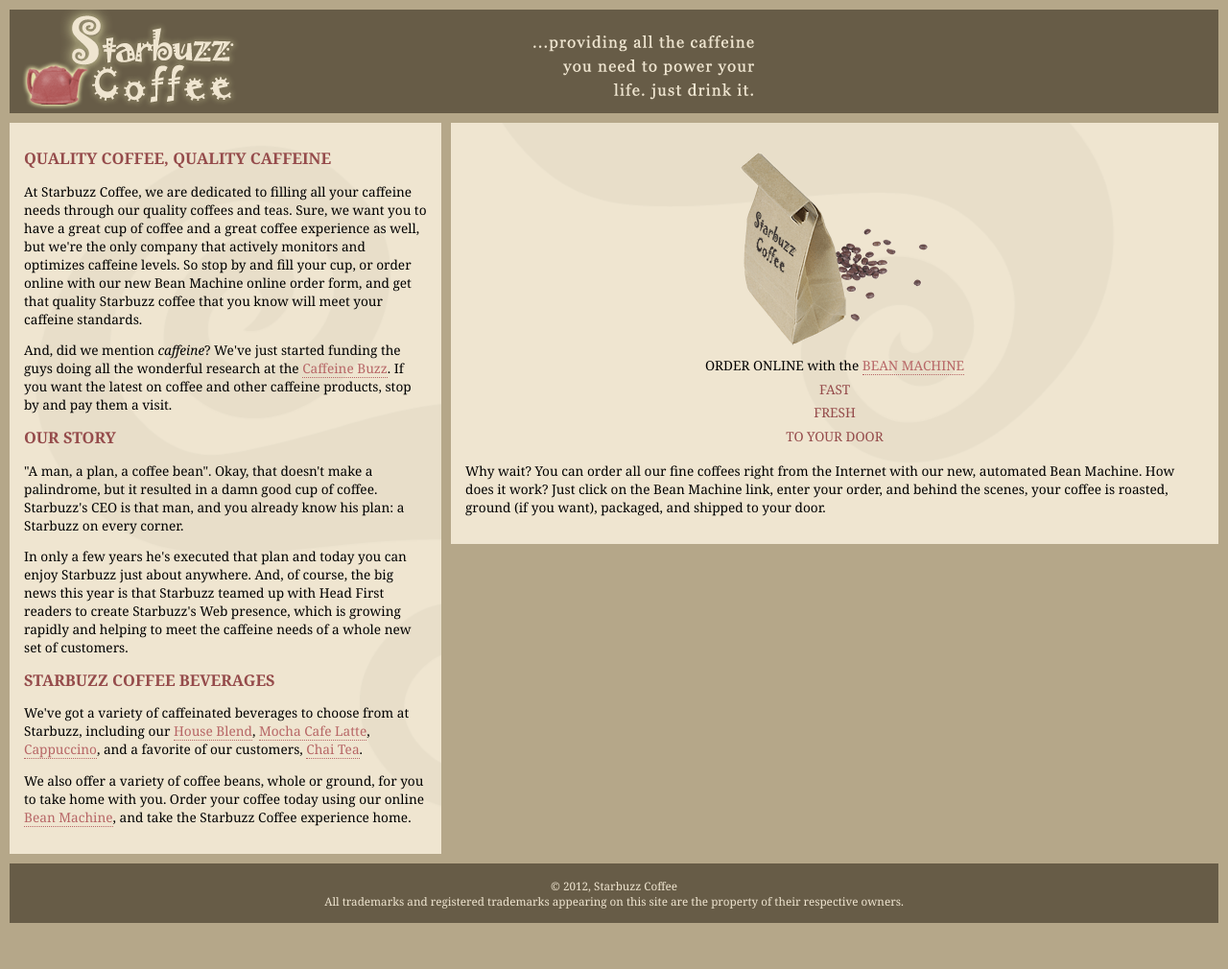
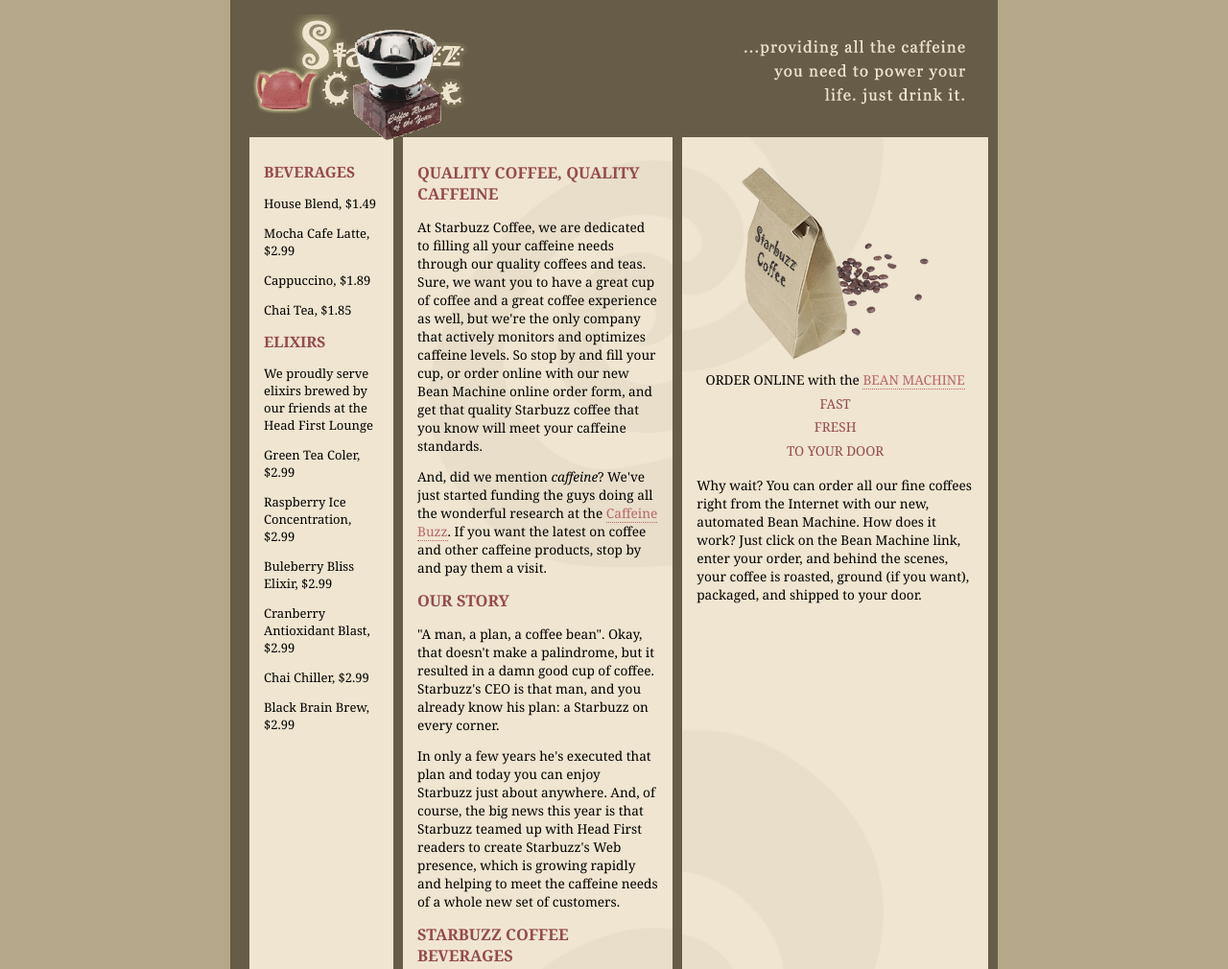
Before and after one commit to dgk0318/starbuzz1, a plain HTML site: page index.html in a window 1280 px wide. Shown: the top 1010 px of the page at 96% size. Before the commit the page ends 972 px from the top, so only its background shows below. Drawn offline with Linux system fonts and the light colour scheme.

Commit message:
我更新了内容

```diff
--- a/index.html
+++ b/index.html
@@ -7,10 +7,37 @@
   </head>
 
   <body>
+    <div id="allcontent">
     <div id="header">
-      <img src="images/header.gif" alt="Starbuzz Coffee header image">
+      <img id="headerLogo"
+           src="images/headerlogo.gif" alt="Starbuzz Coffee logo image">
+      <img id="headerSlogan"
+           src="images/headerSlogan.gif" alt="Providing all the caffeine you need to power your life.">
     </div>
 
+    <div id="tableContainer">
+      <div id="tableRow">
+        <div id="award">
+          <img src="images/award.gif"
+               alt="Roaster of the Year award".>
+        </div>
+          <div id="drinks">
+              <h1>BEVERAGES</h1>
+              <p>House Blend, $1.49</p>
+              <p>Mocha Cafe Latte, $2.99</p>
+              <P>Cappuccino, $1.89</P>
+              <p>Chai Tea, $1.85</p>
+              <h1>ELIXIRS</h1>
+               <P>
+                 We proudly serve elixirs brewed by our friends at the Head First Lounge
+               </P>
+               <p>Green Tea Coler, $2.99</p>
+               <p>Raspberry Ice Concentration, $2.99</p>
+               <p>Buleberry Bliss Elixir, $2.99</p>
+               <p>Cranberry Antioxidant Blast, $2.99</p>
+               <p>Chai Chiller, $2.99</p>
+               <p>Black Brain Brew, $2.99</p>
+          </div>
     <div id="main">
       <h1>QUALITY COFFEE, QUALITY CAFFEINE</h1>
       <p>
@@ -79,6 +106,8 @@
         (if you want), packaged, and shipped to your door.
       </p>
     </div>
+  </div>
+</div>
 
     <div id="footer">
       &copy; 2012, Starbuzz Coffee
@@ -86,6 +115,6 @@
       All trademarks and registered trademarks appearing on
       this site are the property of their respective owners.
     </div>
-
+</div>
   </body>
 </html>
--- a/starbuzz.css
+++ b/starbuzz.css
@@ -9,22 +9,34 @@ body {
   background-color: #675c47;
   margin:           10px;
   height:           108px;
+  float: top;
+}
+
+div#tableContainer {
+  display: table;
+  border-spacing: 10px;
+}
+
+#tableRow {
+  display: table-row;
 }
 
 #main {
+  display:          table-cell;
   background:       #efe5d0 url(images/background.gif) top left;
   font-size:        105%;
   padding:          15px;
-  margin:           0px 10px 10px 10px;
-  width:            420px;
-  float:            left;
+  margin-top:       140px;
+  margin-left:      20px;
+  vertical-align:   top;
 }
 
 #sidebar {
+  display:          table-cell;
   background:       #efe5d0 url(images/background.gif) bottom right;
   font-size:        105%;
   padding:          15px;
-  margin:           0px 10px 10px 470px;
+  vertical-align: top;
 }
 
 #footer {
@@ -34,7 +46,7 @@ body {
   padding:          15px;
   margin:           10px;
   font-size:        90%;
-  clear:            left;
+  float: unset;
 }
 
 h1 {
@@ -59,3 +71,27 @@ a:visited {
   text-decoration:  none;
   border-bottom:    thin dotted #675c47;
 }
+#allcontent {
+  width: 800px;
+  padding-top: 5px;
+  padding-bottom: 5px;
+  background-color: #675c47;
+  margin-left: auto;
+  margin-right: auto;
+}
+
+#drinks {
+  display: table-cell;
+  background-color: #efe5d0;
+  width: 20%;
+  padding: 15px;
+  vertical-align: top;
+}
+#headerSlogan {
+  float: right;
+}
+#award {
+  position: absolute;
+  top: 30px;
+  left: 365px;
+}
```
Also changed, not shown: images/header.gif (deleted), images/headerSlogan.gif (added), images/headerlogo.gif (added).
